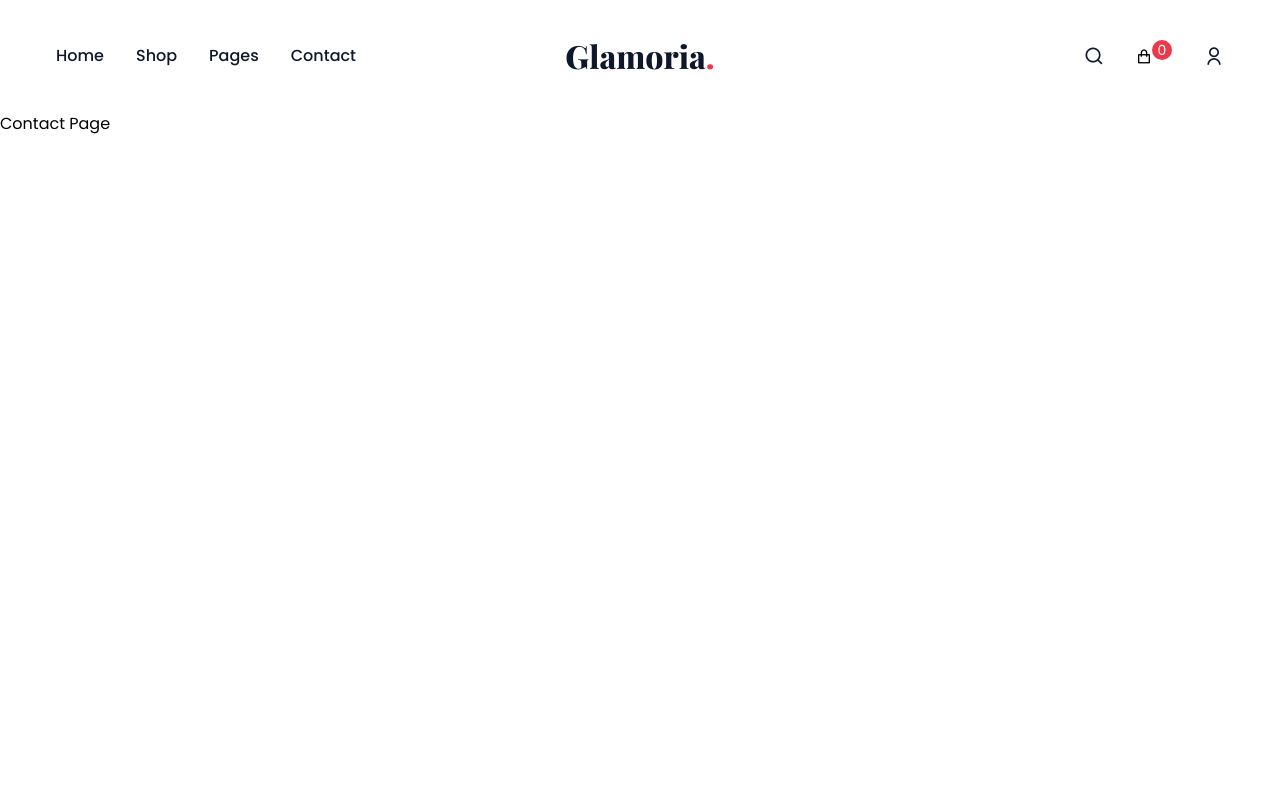
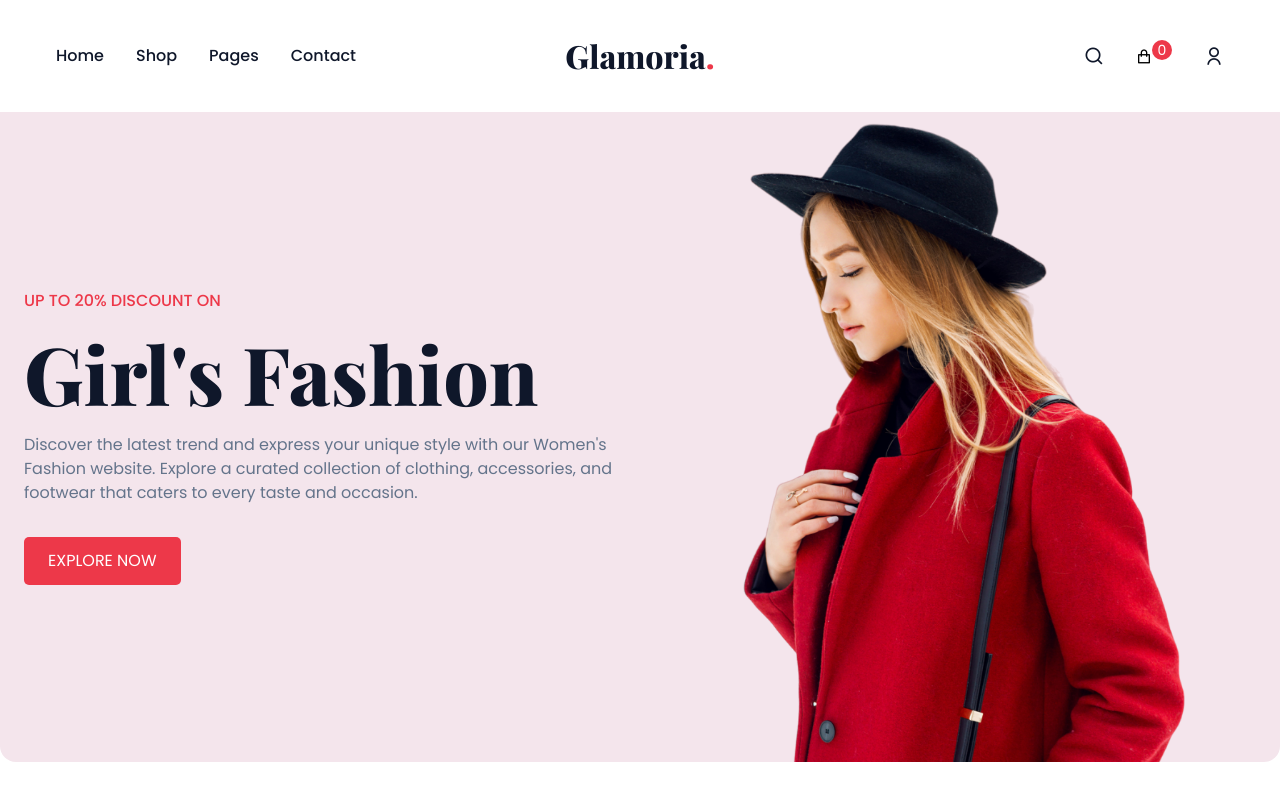
Before and after one commit to Saqib7865-dev/Ecommerce-website-using-MERN-stack, a React (Vite) app in the folder frontend/: page / in a window 1280 px wide. Built offline with nearby package versions, Linux system fonts and the light colour scheme.

Commit message:
Done with banner

```diff
--- /dev/null
+++ b/frontend/src/pages/Home/Banner.jsx
@@ -0,0 +1,26 @@
+import React from "react";
+import { Link } from "react-router-dom";
+import bannerImg from "../../assets/header.png";
+const Banner = () => {
+  return (
+    <div className="section__container header__container">
+      <div className="header__content z-30">
+        <h4 className="uppercase">UP TO 20% Discount on</h4>
+        <h1>Girl's Fashion</h1>
+        <p>
+          Discover the latest trend and express your unique style with our
+          Women's Fashion website. Explore a curated collection of clothing,
+          accessories, and footwear that caters to every taste and occasion.
+        </p>
+        <button className="btn">
+          <Link to="/shop">EXPLORE NOW</Link>
+        </button>
+      </div>
+      <div className="header__image">
+        <img src={bannerImg} alt="banner image" />
+      </div>
+    </div>
+  );
+};
+
+export default Banner;
--- /dev/null
+++ b/frontend/src/pages/Home/Home.jsx
@@ -0,0 +1,12 @@
+import React from "react";
+import Banner from "./Banner";
+
+const Home = () => {
+  return (
+    <div>
+      <Banner />
+    </div>
+  );
+};
+
+export default Home;
--- a/frontend/src/routers/router.jsx
+++ b/frontend/src/routers/router.jsx
@@ -1,13 +1,11 @@
 import { createBrowserRouter } from "react-router-dom";
 import App from "../App";
+import Home from "../pages/Home/Home";
 const router = createBrowserRouter([
   {
     path: "/",
     element: <App />,
-    children: [
-      { path: "/", element: <h1>Contact Page</h1> },
-      { path: "/about", element: <h1>About page</h1> },
-    ],
+    children: [{ path: "/", element: <Home /> }],
   },
 ]);
 export default router;
```
